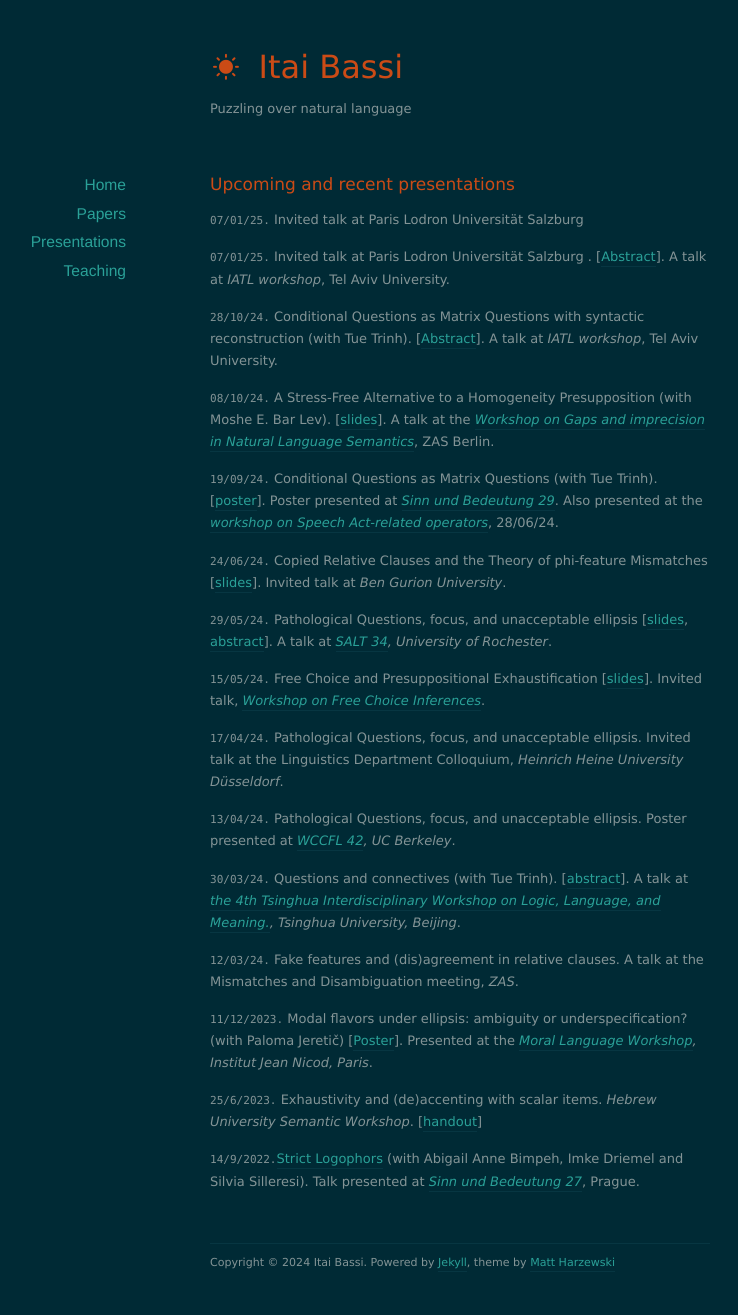
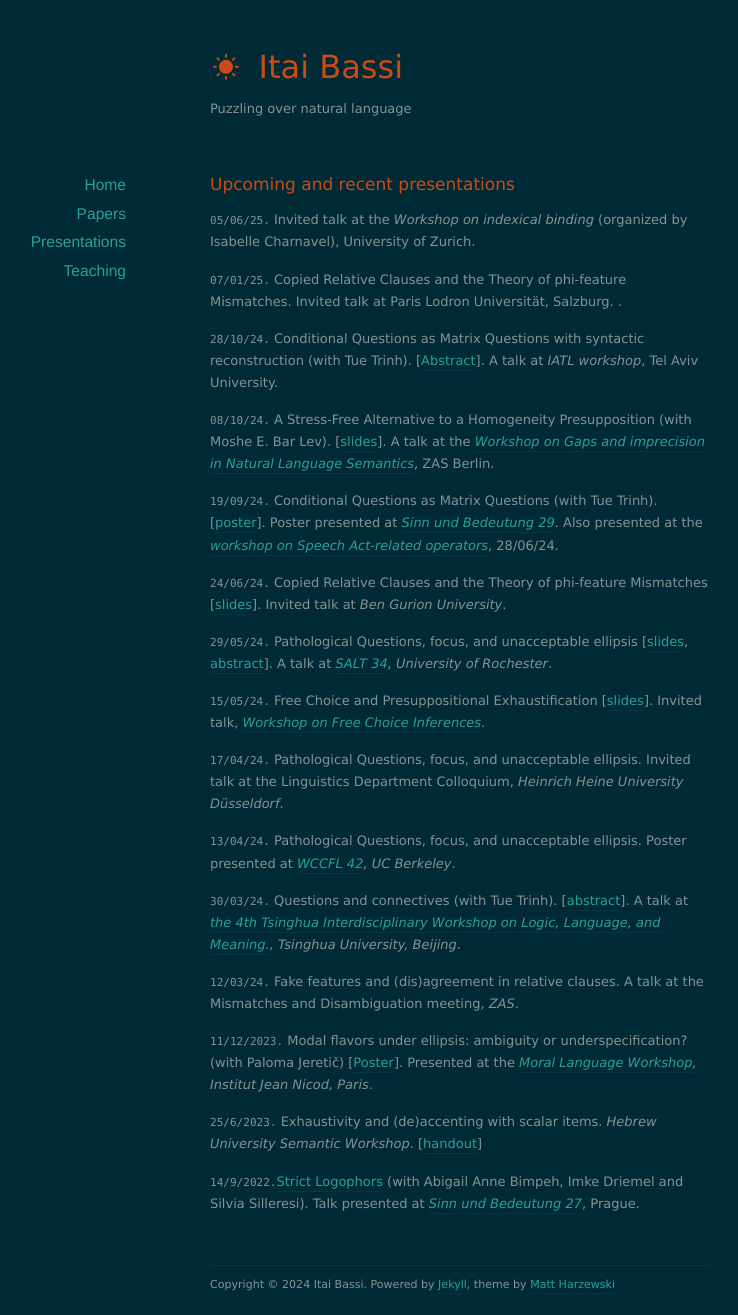
Before and after one commit to itaibassi/itaibassi.github.io, a Jekyll site: the page built from presentations/index.markdown, in a window 1280 px wide. Shown: the whole page, without its empty margins (180-918 px from the left). Built offline with Jekyll 4.4.1, drawn with Linux system fonts in a browser that asks for light colours; nearby versions of some CDN libraries; before the commit the page ends 1292 px from its top, so only the background shows below that.

Commit message:
Update index.markdown

```diff
--- a/presentations/index.markdown
+++ b/presentations/index.markdown
@@ -9,16 +9,14 @@ title: Recent Presentations
 
 # Upcoming and recent presentations
 
-`07/01/25.`  Invited talk at Paris Lodron Universität Salzburg
+`05/06/25.`  Invited talk at the *Workshop on indexical binding* (organized by Isabelle Charnavel), University of Zurich.
 
 
-`07/01/25.`  Invited talk at Paris Lodron Universität Salzburg
+`07/01/25.` Copied Relative Clauses and the Theory of phi-feature Mismatches.  Invited talk at Paris Lodron Universität, Salzburg.
 .
- [[Abstract](https://www.dropbox.com/s/fwhdzr61lu39kjp/IATL_abstract_Conditional-Questions.pdf?dl=0)]. A talk at *IATL workshop*,  Tel Aviv University.
-
 
 `28/10/24.`  Conditional Questions as Matrix Questions with syntactic reconstruction (with Tue Trinh).
- [[Abstract](https://www.dropbox.com/scl/fi/0e5hjw2bs092kvkqwixms/IATL_abstract_Conditional-Questions.pdf?rlkey=7swkswvdma23byz01o3autow6&dl=0)]. A talk at *IATL workshop*,  Tel Aviv University.
+ [[Abstract](https://www.dropbox.com/s/fwhdzr61lu39kjp/IATL_abstract_Conditional-Questions.pdf?dl=0)]. A talk at *IATL workshop*,  Tel Aviv University.
 
 `08/10/24.`  A Stress-Free Alternative to a Homogeneity Presupposition  (with Moshe E. Bar Lev).
  [[slides](https://www.dropbox.com/scl/fi/flpj2wvvwrfgji17m4icu/A-stress-free-alternative-to-Homogeneity.pdf?rlkey=7gz3w3runxhyulrby712mjhax&dl=0)]. A talk at the *[Workshop on Gaps and imprecision in Natural Language Semantics](https://gaps-and-imprecision.netlify.app/)*,  ZAS Berlin.
```
